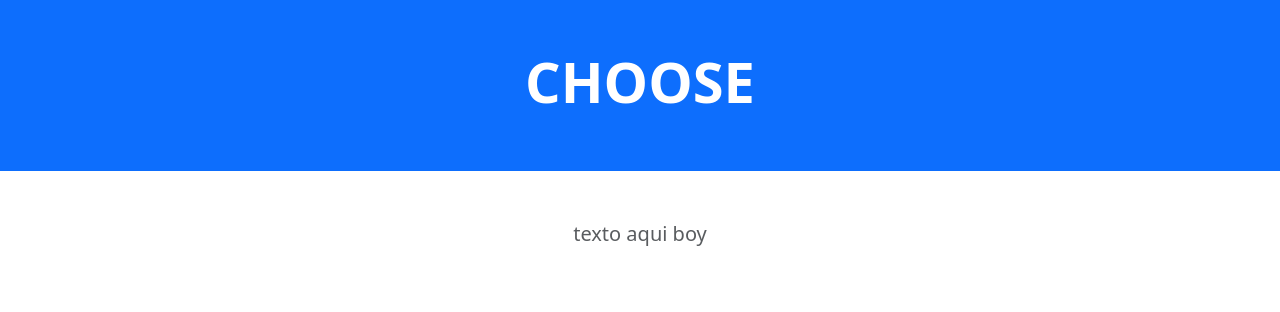
After one commit to Code-Igor/DJANGO-job-application-website, a Django app: page / in a window 1280 px wide. The commit adds this page. Shown: the top 312 px of the page. Run offline with Django 5.2, Linux system fonts and the light colour scheme.

Commit message:
foi feito alguns ajsutes necessários, adicionei uma nova página (home do site em si), adicionei já a sua url e view

```diff
--- a/candidatura/forms.py
+++ b/candidatura/forms.py
@@ -10,6 +10,6 @@ class CandidaturaForm(forms.ModelForm):
         widgets = {
             'nome_completo': forms.TextInput(attrs={'class': 'form-control'}),
             'idade': forms.NumberInput(attrs={'class': 'form-control'}),
-            'email': forms.Emailnput(attrs={'class': 'form-control'}),
+            'email': forms.EmailInput(attrs={'class': 'form-control'}),
             'reposta': forms.Textarea(attrs={'class': 'form-control', 'rows': 4}),
         }
--- a/candidatura/urls.py
+++ b/candidatura/urls.py
@@ -8,7 +8,7 @@ from . import views # importando as funções da views
 app_name = "candidatura"
 
 urlpatterns = [
-    path("", views.home_view), #rota "home" do formulario
-    path('candidatura/home', views.home_view, name = "home"), #home da candidatura
+
+    path('', views.home_view, name = "home"), #home da candidatura
     path("formulario/", views.form_view, name = "formulario") #rota do formulario
 ]
--- a/candidatura/views.py
+++ b/candidatura/views.py
@@ -3,9 +3,8 @@ from .forms import CandidaturaForm # import do form que criei
 from django.http import HttpRequest
 
 
-
 def home_view(request):
-    return render(request, 'candidatura/home.html') #levando para a pagina home da candidatura
+    return render(request, 'candidatura/candidaturaHome.html') #levando para a pagina home da candidatura
 
 
 def form_view(request:HttpRequest): #tipando o meu request
--- a/candidaturaWeb/urls.py
+++ b/candidaturaWeb/urls.py
@@ -1,8 +1,10 @@
 from django.contrib import admin
 from django.urls import path, include
+from . import views # importando as funções da views
 
-
+# urls principais do site
 urlpatterns = [
     path('admin/', admin.site.urls),
-    path('candidatura/', include("candidatura.urls")) #
+    path('', views.home_view), # cai direto aqui ao abrir
+    path('candidatura/', include("candidatura.urls")) # vai para as paginas de canddiatura
 ]
--- /dev/null
+++ b/candidaturaWeb/views.py
@@ -0,0 +1,4 @@
+from django.shortcuts import render
+
+def home_view(request):
+    return render(request, 'home.html') # direciona para a primeira pagina
--- /dev/null
+++ b/templates/home.html
@@ -0,0 +1,31 @@
+<!DOCTYPE html>
+<html lang="pt-br">
+<head>
+    <meta charset="UTF-8">
+    <meta name = "viewport" content="width=device-width, initial scale = 1.0">
+    <title>Candidatura</title>
+
+    <!-- Bootstrap CSS -->
+    <link href="https://cdn.jsdelivr.net/npm/bootstrap@5.3.3/dist/css/bootstrap.min.css" rel="stylesheet">
+</head>
+
+<body class="bg-white">
+
+    <!-- faixa azul com o título, utilizando section e div para separar-->
+    <section class="bg-primary text-white py-5">
+        <div class="container text-center">
+            <h1 class="display-4 fw-bold"> CHOOSE </h1>
+        </div>
+    </section>
+
+    <!-- espaço para o texto -->
+    <section class="py-5">
+        <div class="container text-center">
+            <p class="lead text-muted">
+                texto aqui boy
+            </p>
+        </div>
+    </section>
+
+</body>
+</html>
```
Also changed, not shown: templates/candidatura/form.html (+5 -2 lines), templates/candidatura/candidaturaHome.html (renamed from templates/candidatura/home.html).
